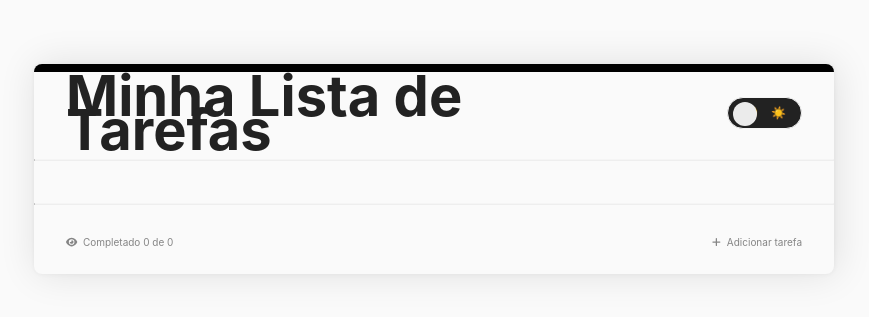
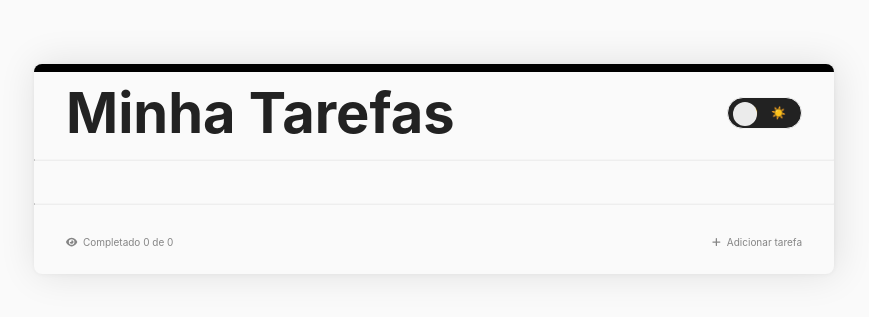
Before and after one commit to fernanduandrade/check-list, a Vue app in the folder vue/: page / in a window 1280 px wide. Shown: the part 231-548 px from the top of the page, without its empty margins (206-1075 px from the left). Built offline with nearby package versions, Linux system fonts and the light colour scheme.

Commit message:
fix: header

```diff
--- a/vue/src/views/todos/index.vue
+++ b/vue/src/views/todos/index.vue
@@ -80,7 +80,7 @@ const todoTitleChanged = (todo: Todo) => {
 <template>
   <main class="container">
     <header class="check-list__header">
-      <h1>Minha Lista de Tarefas</h1>
+      <h1>Minha Tarefas</h1>
       <ThemeButton />
     </header>
     <divider />
```
